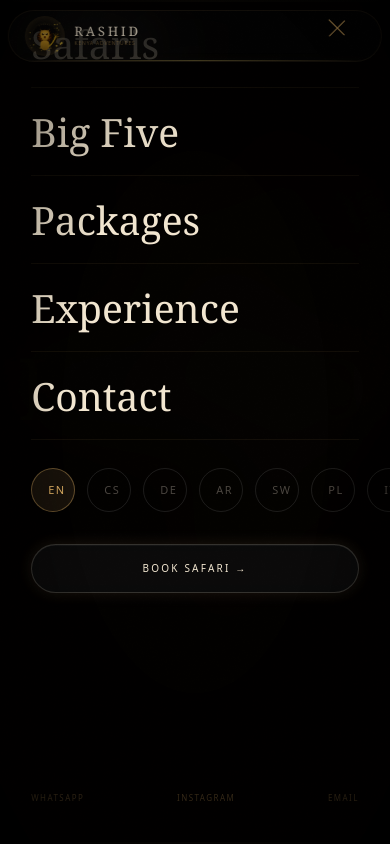
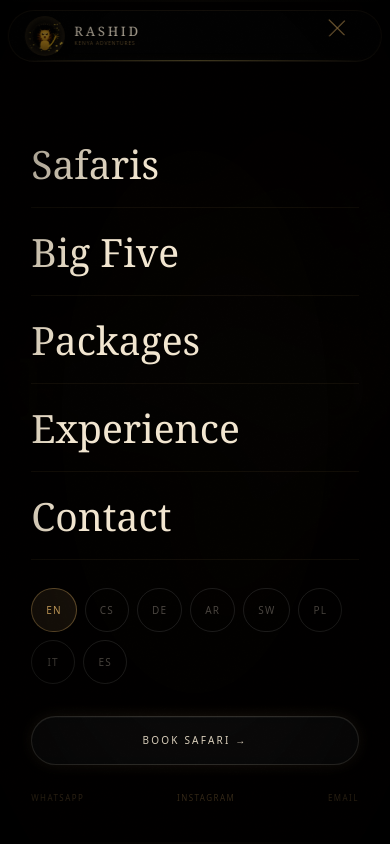
Before and after one commit to Matuchovic/Rashid_kenya, a Next.js app: page / in a window 390 px wide. Both pictures are taken after a click on the button "Menu". Shown: the top 844 px of the page. Built offline with nearby package versions, Linux system fonts and the light colour scheme; grey boxes are pictures that could not be loaded.

Commit message:
fix: mobile menu — no horizontal overflow, languages wrap, padding fixed

```diff
--- a/src/components/layout/Navigation.tsx
+++ b/src/components/layout/Navigation.tsx
@@ -283,12 +283,14 @@ export function Navigation() {
       <div style={{
         position:'fixed', inset:0, zIndex:999,
         background:'rgba(3,2,1,0.98)', backdropFilter:'blur(40px)', overflowY:'auto',
-        display:'flex', flexDirection:'column', justifyContent:'flex-start', paddingTop:'clamp(80px,15vh,120px)',
-        padding:'0 clamp(28px,8vw,48px) clamp(40px,8vh,72px)',
+        display:'flex', flexDirection:'column', justifyContent:'flex-start',
+        paddingTop:'clamp(80px,15vh,120px)',
+        paddingLeft:'clamp(28px,8vw,48px)', paddingRight:'clamp(28px,8vw,48px)', paddingBottom:'clamp(40px,8vh,72px)',
+        boxSizing:'border-box', width:'100%', maxWidth:'100vw', overflowX:'hidden',
         opacity:open?1:0, pointerEvents:open?'all':'none',
         transition:'opacity 0.4s cubic-bezier(0.16,1,0.3,1)',
       }}>
-        <ul style={{ listStyle:'none', margin:0, padding:0, display:'flex', flexDirection:'column' }}>
+        <ul style={{ listStyle:'none', margin:0, padding:0, display:'flex', flexDirection:'column', width:'100%', overflowX:'hidden' }}>
           {LINKS.map((l, i) => (
             <li key={l.href} style={{ borderBottom:'0.5px solid rgba(212,167,95,0.07)' }}>
               <a href={l.href} onClick={e=>{e.preventDefault();setOpen(false);setTimeout(()=>scrollTo(l.href),300)}} style={{
@@ -304,15 +306,15 @@ export function Navigation() {
         </ul>
 
         {/* Mobile lang switcher */}
-        <div style={{ display:'flex', gap:12, marginTop:28, opacity:open?1:0, transition:'opacity 0.5s ease 0.4s' }}>
+        <div style={{ display:'flex', flexWrap:'wrap', gap:8, marginTop:28, opacity:open?1:0, transition:'opacity 0.5s ease 0.4s', width:'100%' }}>
           {langs.map(l => (
             <button key={l} onClick={() => setLang(l)} style={{
-              fontSize:11, letterSpacing:'0.14em', fontWeight:500,
+              fontSize:10, letterSpacing:'0.12em', fontWeight:500,
               color: lang===l ? '#D4A75F' : 'rgba(242,230,208,0.3)',
               background: lang===l ? 'rgba(212,167,95,0.1)' : 'none',
               border: lang===l ? '0.5px solid rgba(212,167,95,0.4)' : '0.5px solid rgba(255,255,255,0.1)',
-              cursor:'pointer', padding:'8px 16px', borderRadius:100,
-              textTransform:'uppercase', transition:'all 0.2s',
+              cursor:'pointer', padding:'7px 14px', borderRadius:100,
+              textTransform:'uppercase', transition:'all 0.2s', flexShrink:0,
             }}>{l === 'sw' ? 'SW' : l === 'ar' ? 'AR' : l === 'pl' ? 'PL' : l === 'it' ? 'IT' : l === 'es' ? 'ES' : l.toUpperCase()}</button>
           ))}
         </div>
```
